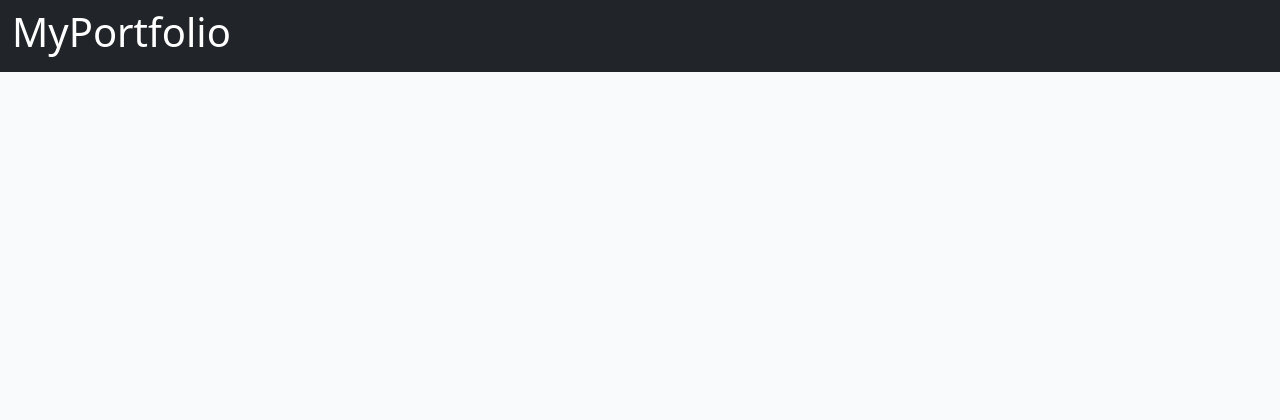
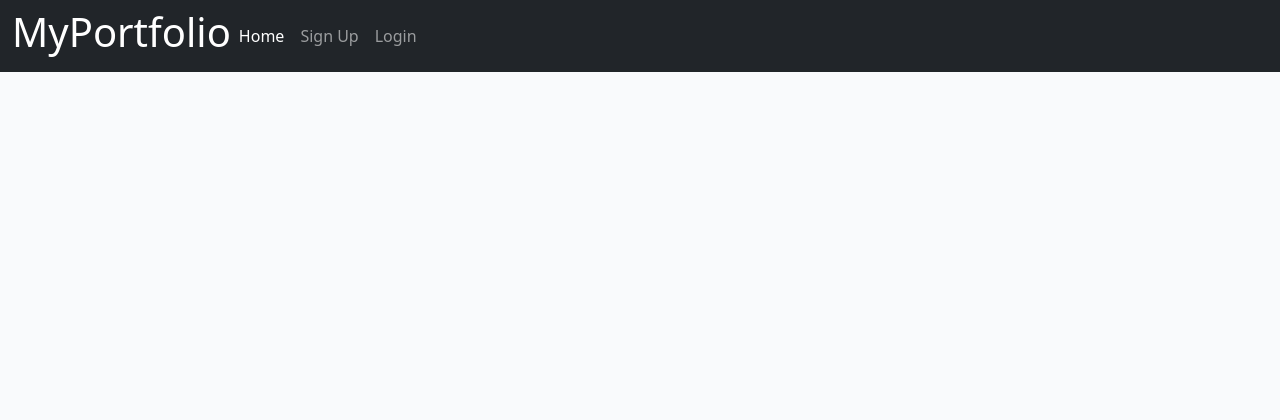
Before and after one commit to Jonathan97-web/MyPortfolio, a Django app: template templates/base.html in a window 1280 px wide. Shown: the top 420 px of the page. Run offline with Django 3.2, Linux system fonts and the light colour scheme; the template is opened without the code that fills it, so the values that code supplies are empty.

Commit message:
Add nav links to navbar for authentication

```diff
--- a/templates/base.html
+++ b/templates/base.html
@@ -18,7 +18,23 @@
     <nav class="navbar navbar-expand-lg navbar-dark bg-dark">
         <div class="container-fluid d-flex">
             <h1 class="h1 text-white">MyPortfolio</h1>
-
+            <ul class="navbar-nav me-auto mb-2 mb-lg-0">
+            <li class="nav-item">
+                <a href="{% url 'home' %}" class="nav-link active">Home</a>
+            </li>
+            {% if user.is_authenticated %}
+            <li class="nav-item">
+                <a href="{% url 'account_logout' %}" class="nav-link">Sign Out</a>
+            </li>
+            {% else %}
+            <li class="nav-item">
+                <a href="{% url 'account_signup' %}" class="nav-link">Sign Up</a>
+            </li>
+            <li class="nav-item">
+                <a href="{% url 'account_login' %}" class="nav-link">Login</a>
+            </li>
+            {% endif %}
+        </ul>
         </div>
     </nav>
     <main class="flex-shrink-0">
```
